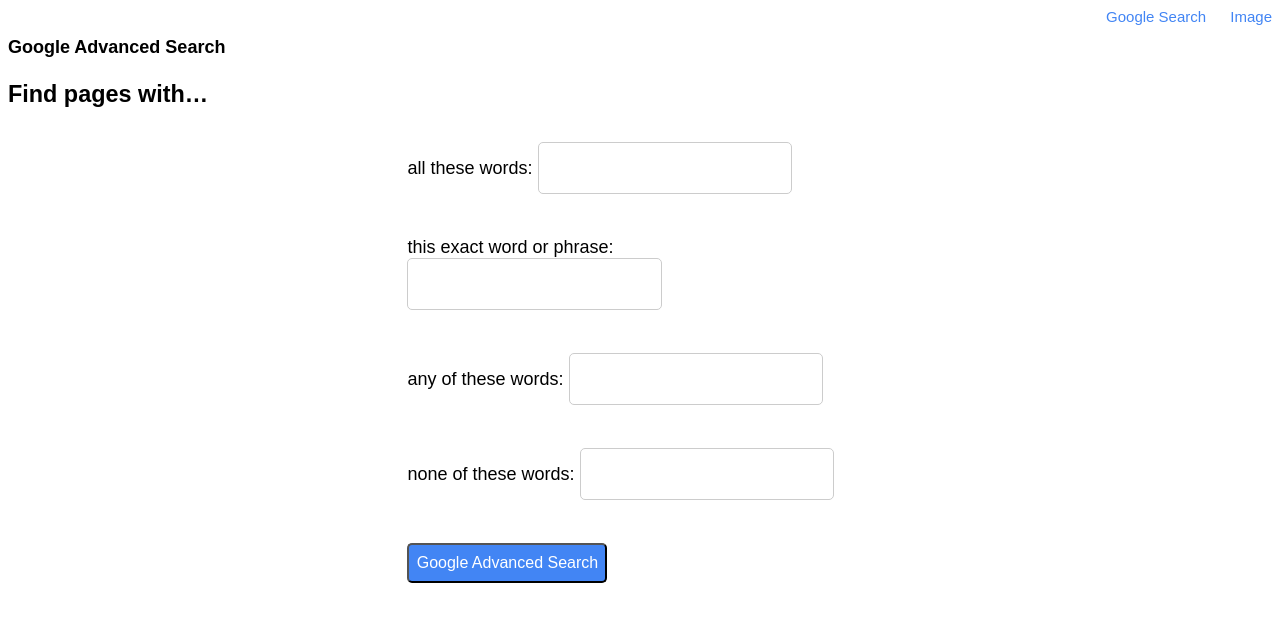
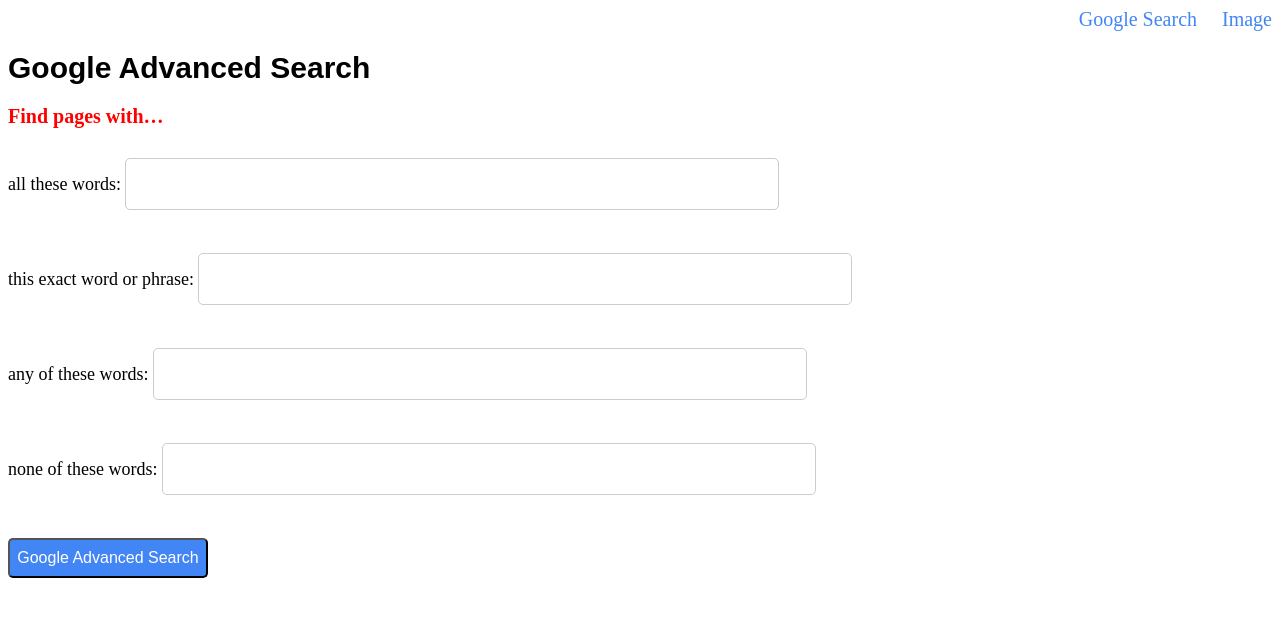
Before and after one commit to chelseayep/cs50wproject1.github.io, a plain HTML site: page advanced.html in a window 1280 px wide. Drawn offline with Linux system fonts and the light colour scheme.

Commit message:
css update

```diff
--- a/style.scss
+++ b/style.scss
@@ -1,20 +1,22 @@
 $color: rgb(66, 133, 244);
-$font: sans-serif;
+$font: "Sofia", sans-serif;
 
 body {
     font-size: 20px;
-    font-family: $font;
+    font: $font
 }
+
 
 .navigator {
     color: $color;
-    font-size: 15px;
+    font-size: 20px;
     text-align: right;
 
     a {
         margin-right: 20px;
         color: inherit;
         text-decoration: none;
+        font: $font;
     }
 
     a:last-child {
@@ -23,9 +25,14 @@
 }
 
 h1 {
-    font-size: large;
+    font-size: 30px;
     color: black;
     font-family: $font;
+}
+
+h3{
+    font-size: 20px;
+    color: red
 }
 
 .search-forms {
@@ -37,7 +44,7 @@
         margin: 10px 0;
         display: flex;
         flex-direction: column;
-
+        width: 100%;
 
         label {
             display: block;
@@ -45,18 +52,17 @@
             font-size: 18px;
             color: black;
             width: 100%;
-            align-items: left;
         }
 
         input[type="text"] {
-            width: 50%;
+            width: 100%;
+            max-width: 50%;
             height: 30px;
             padding: 10px;
             font-size: 18px;
             border-radius: 5px;
             border: 1px solid #ccc;
             margin-bottom: 10px;
-            align-items: left;
         }
 
         input[type="submit"] {
@@ -68,6 +74,7 @@
             color: white;
             align-items: center;
 
+
             &:hover {
                 background-color: darken($color, 10%);
             }
```
Also changed, not shown: style.css, 1 other file.
